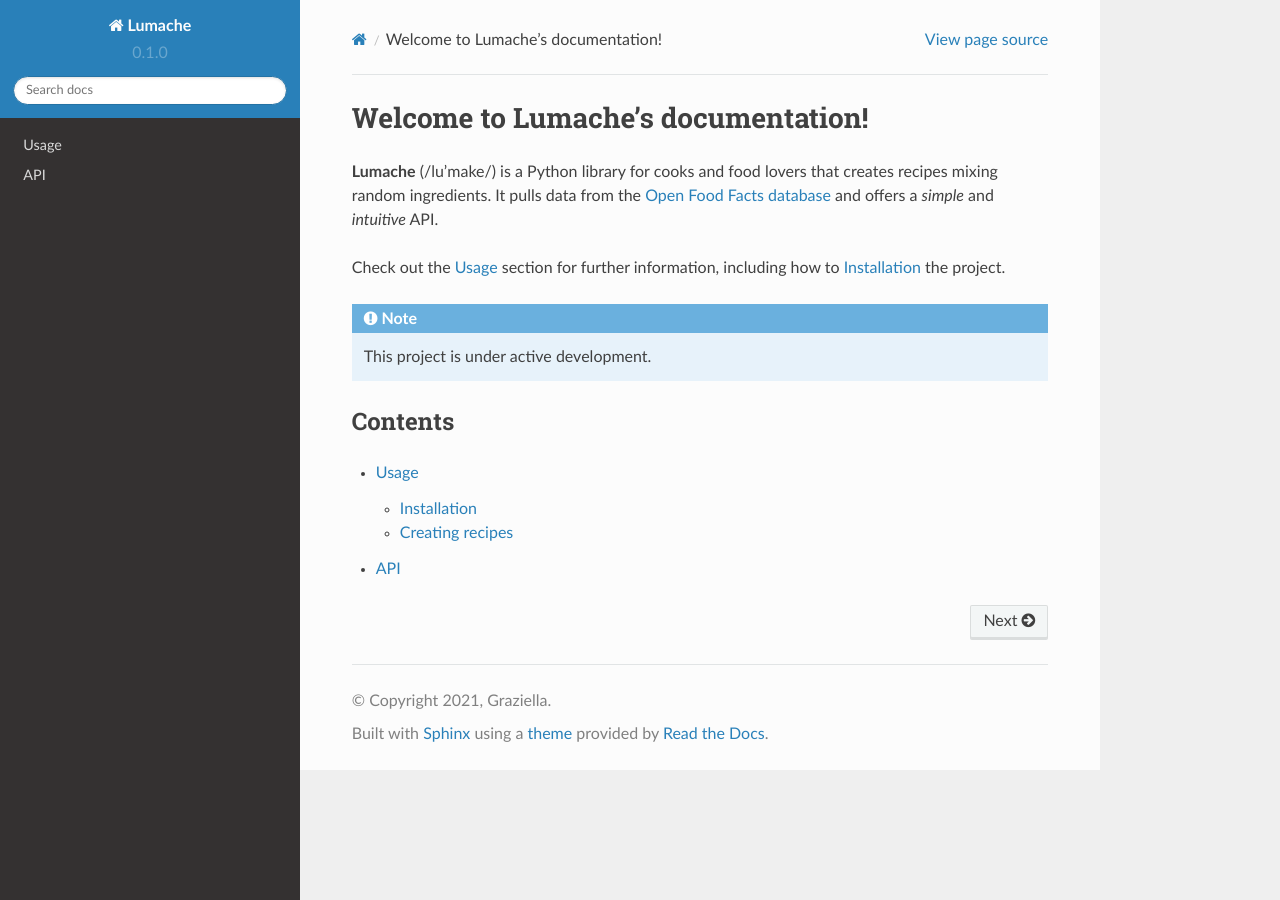
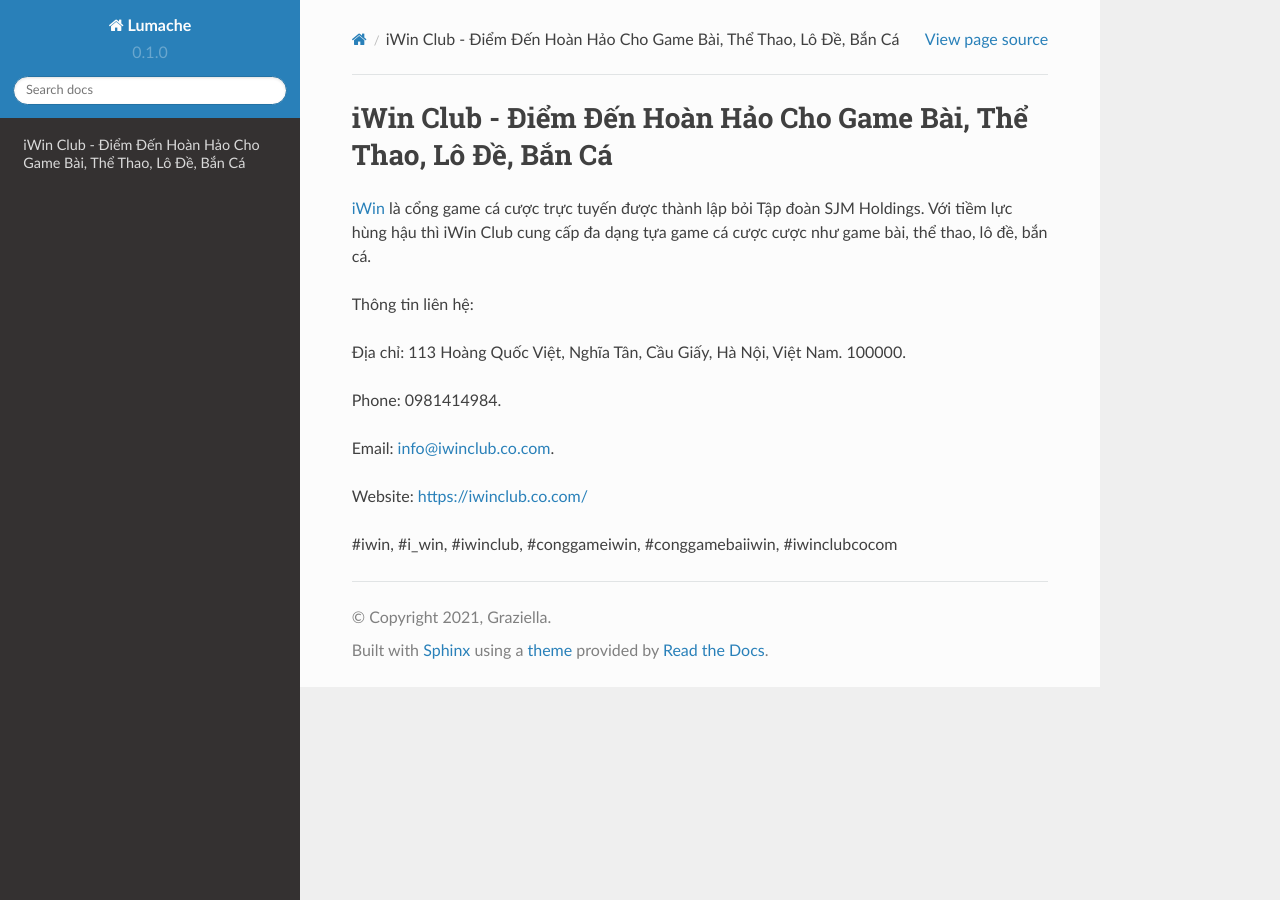
Before and after one commit to nhattuong947/iwinclubcocom, a Sphinx documentation site: the page built from docs/source/index.rst, in a window 1280 px wide. Built offline with Sphinx 7.4.7 and the Read the Docs theme 2.0.0, drawn with Linux system fonts in a browser that asks for light colours.

Commit message:
Update index.rst

```diff
--- a/docs/source/index.rst
+++ b/docs/source/index.rst
@@ -1,22 +1,16 @@
-Welcome to Lumache's documentation!
+iWin Club - Điểm Đến Hoàn Hảo Cho Game Bài, Thể Thao, Lô Đề, Bắn Cá
 ===================================
 
-**Lumache** (/lu'make/) is a Python library for cooks and food lovers
-that creates recipes mixing random ingredients.
-It pulls data from the `Open Food Facts database <https://world.openfoodfacts.org/>`_
-and offers a *simple* and *intuitive* API.
+`iWin <https://iwinclub.co.com/>`_ là cổng game cá cược trực tuyến được thành lập bỏi Tập đoàn SJM Holdings. Với tiềm lực hùng hậu thì iWin Club cung cấp đa dạng tựa game cá cược cược như game bài, thể thao, lô đề, bắn cá.
 
-Check out the :doc:`usage` section for further information, including
-how to :ref:`installation` the project.
+Thông tin liên hệ:
 
-.. note::
+Địa chỉ: 113 Hoàng Quốc Việt, Nghĩa Tân, Cầu Giấy, Hà Nội, Việt Nam. 100000.
 
-   This project is under active development.
+Phone: 0981414984.
 
-Contents
---------
+Email: info@iwinclub.co.com.
 
-.. toctree::
+Website: https://iwinclub.co.com/
 
-   usage
-   api
+#iwin, #i_win, #iwinclub, #conggameiwin, #conggamebaiiwin, #iwinclubcocom
```
